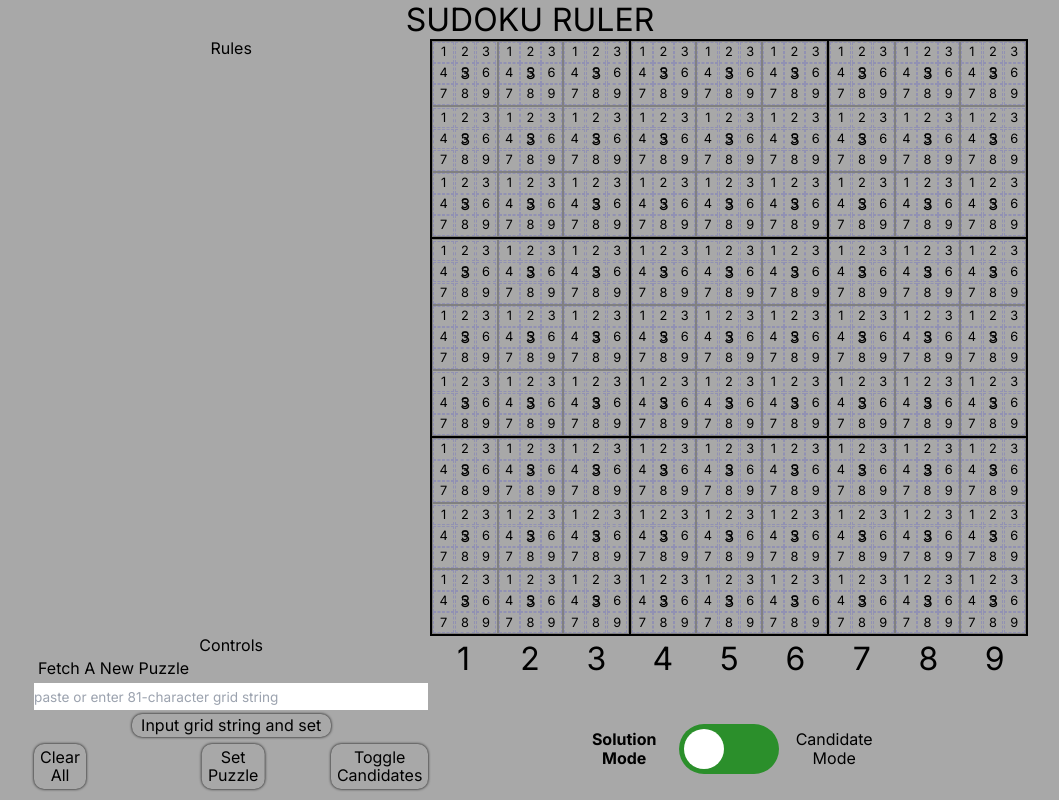
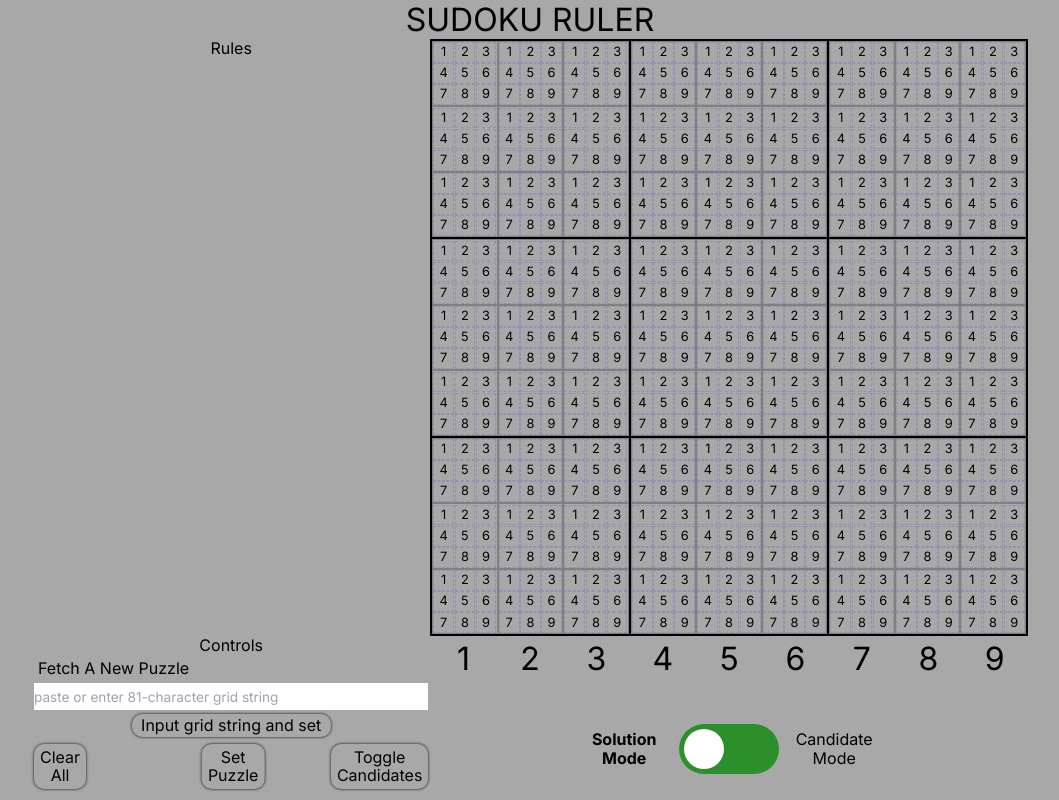
Before and after one commit to TylerHartwell/sudoku, a Next.js app: page / in a window 1280 px wide. Shown: the whole page, without its empty margins (110-1169 px from the left). Built offline with nearby package versions, Linux system fonts and the light colour scheme.

Commit message:
testing context

```diff
--- a/src/app/page.tsx
+++ b/src/app/page.tsx
@@ -1,11 +1,17 @@
+"use client"
+
 import FetchPuzzleButton from "@/components/FetchPuzzleButton"
-
-import Image from "next/image"
 import "./css/modern-normalize.css"
 import "./css/style.css"
 import Board from "@/components/board/Board"
+import { useState } from "react"
+import { createContext } from "react"
+import CandidateHighlightContext from "@/contexts/CandidateHighlightContext"
 
 export default function Page() {
+  const [gridString, setGridString] = useState("")
+  const [highlightCandidates, setHighlightCandidates] = useState(false)
+
   return (
     <div className="container">
       <section className="title">SUDOKU RULER</section>
@@ -13,13 +19,27 @@ export default function Page() {
         <div className="rules-title">Rules</div>
         <ol className="rules-list">{/* <!-- generate with js --> */}</ol>
       </section>
-      <Board />
+      <CandidateHighlightContext.Provider value={highlightCandidates}>
+        <Board />
+      </CandidateHighlightContext.Provider>
+
       <section className="controls">
         <div className="controls-title">Controls</div>
         <div className="control-buttons">
-          <FetchPuzzleButton className="fetch-grid-string-btn">Fetch A New Puzzle</FetchPuzzleButton>
-          <input type="text" placeholder="paste or enter 81-character grid string" className="grid-string" id="grid-string" />
-          <button className="input-grid-string-btn">Input grid string and set</button>
+          <FetchPuzzleButton className="fetch-grid-string-btn" setGridString={setGridString}>
+            Fetch A New Puzzle
+          </FetchPuzzleButton>
+          <input
+            type="text"
+            placeholder="paste or enter 81-character grid string"
+            className="grid-string"
+            id="grid-string"
+            value={gridString}
+            onChange={e => setGridString(e.target.value)}
+          />
+          <button className="input-grid-string-btn" onClick={() => setHighlightCandidates(prev => !prev)}>
+            Input grid string and set
+          </button>
           <button className="clear-all-btn">Clear All</button>
           <button className="set-puzzle-btn">Set Puzzle</button>
           <button className="toggle-candidates-btn">Toggle Candidates</button>
--- a/src/components/FetchPuzzleButton.tsx
+++ b/src/components/FetchPuzzleButton.tsx
@@ -2,7 +2,15 @@
 
 import { ReactNode } from "react"
 
-const FetchPuzzleButton = ({ children, className }: { children: ReactNode; className: string }) => {
+const FetchPuzzleButton = ({
+  setGridString,
+  children,
+  className
+}: {
+  setGridString: (gridString: string) => void
+  children: ReactNode
+  className: string
+}) => {
   const handleClick = async () => {
     try {
       const response = await fetch("/api/randomPuzzle")
@@ -12,7 +20,8 @@ const FetchPuzzleButton = ({ children, className }: { children: ReactNode; class
       }
 
       const data = await response.json()
-      console.log("PAGE DATA: ", data)
+      console.log("Puzzle String: ", data)
+      setGridString(data)
     } catch (error) {
       console.log("PAGE ERROR: ", error)
     }
--- a/src/components/board/Board.tsx
+++ b/src/components/board/Board.tsx
@@ -2,19 +2,84 @@ import { ReactNode } from "react"
 import Box from "./Box"
 
 const Board = () => {
-  const boardData = {
-    isSet: false,
-    isCandidateMode: false,
-    allBoxes: [],
-    allSquares: [],
-    allEntries: [],
-    allCandidates: []
-  }
+  // const boardData = {
+  //   isSet: false,
+  //   isCandidateMode: false,
+  //   allBoxes: [],
+  //   allSquares: [],
+  //   allEntries: [],
+  //   allCandidates: []
+  // }
+
+  // function createBoardHTML(boardData: any) {
+  //   boardData.allBoxes = createBoxes()
+  // }
+
+  // function resetBoardData() {
+  //   boardData.isSet = false
+  //   boardData.isCandidateMode = false
+  //   boardData.allSquares = getAllSquares()
+  //   boardData.allEntries = getAllEntries()
+  //   boardData.allCandidates = getAllCandidates()
+  // }
+
+  // function createBoxes() {
+  //   let allBoxes = []
+  //   for (let boxId = 1; boxId <= 9; boxId++) {
+  //     const box = {
+  //       boxId: boxId,
+  //       boxSquares: createSquares(boxId)
+  //     }
+  //     allBoxes.push(box)
+  //   }
+  //   return allBoxes
+  // }
+
+  // function createSquares(boxId: number) {
+  //   let boxSquares = []
+  //   for (let squareN = 1; squareN <= 9; squareN++) {
+  //     const rowN = Math.round(
+  //       Math.floor((boxId - 1) / 3) * 3 + Math.floor((squareN - 1) / 3) + 1
+  //     )
+  //     const colN = Math.round(((boxId - 1) % 3) * 3 + ((squareN - 1) % 3) + 1)
+  //     const squareId = (rowN - 1) * 9 + colN
+  //     const square = {
+  //       rowN: rowN,
+  //       colN: colN,
+  //       boxId: boxId,
+  //       squareId: squareId,
+  //       entry: {
+  //         squareId: squareId,
+  //         shownValue: "",
+  //         isLocked: false
+  //       },
+  //       squareCandidates: createCandidates(rowN, colN, boxId, squareId)
+  //     }
+  //     boxSquares.push(square)
+  //   }
+  //   return boxSquares
+  // }
+
+  // function createCandidates(rowN: number, colN: number, boxN: number, squareId: number) {
+  //   let squareCandidates = []
+  //   for (let c = 1; c <= 9; c++) {
+  //     const candidate = {
+  //       rowN: rowN,
+  //       colN: colN,
+  //       boxN: boxN,
+  //       squareId: squareId,
+  //       number: c.toString(),
+  //       eliminated: false
+  //     }
+  //     squareCandidates.push(candidate)
+  //   }
+  //   return squareCandidates
+  // }
 
   return (
     <section className="board">
       {Array.from({ length: 9 }).map((_, index) => (
-        <Box key={index} />
+        <Box key={index} boxId={index + 1} />
       ))}
     </section>
   )
--- a/src/components/board/Box.tsx
+++ b/src/components/board/Box.tsx
@@ -1,11 +1,10 @@
-import { ReactNode } from "react"
 import Square from "./Square"
 
-const Box = () => {
+const Box = ({ boxId }: { boxId: number }) => {
   return (
     <div className="box">
       {Array.from({ length: 9 }).map((_, index) => (
-        <Square key={index} />
+        <Square key={index} boxId={boxId} squareN={index + 1} />
       ))}
     </div>
   )
--- a/src/components/board/Candidate.tsx
+++ b/src/components/board/Candidate.tsx
@@ -1,5 +1,40 @@
-const Candidate = ({ candidateNumber }: { candidateNumber: number }) => {
-  return <div className="candidate">{candidateNumber}</div>
+"use client"
+
+import { useState } from "react"
+import { useContext } from "react"
+import CandidateHighlightContext from "@/contexts/CandidateHighlightContext"
+
+const Candidate = ({
+  boxId,
+  squareN,
+  candidateN,
+  isCandidatesOn
+}: {
+  boxId: number
+  squareN: number
+  candidateN: number
+  isCandidatesOn: boolean
+}) => {
+  const [isEliminated, setIsEliminated] = useState(false)
+  const isHighlighted = useContext(CandidateHighlightContext)
+
+  const toggleEliminated = () => {
+    setIsEliminated(prevState => !prevState)
+  }
+
+  // const eliminate = () => {
+  //   if (!isEliminated) setIsEliminated(true)
+  // }
+
+  // const uneliminate = () => {
+  //   if (isEliminated) setIsEliminated(false)
+  // }
+
+  return (
+    <div className={`candidate ${isHighlighted ? "highlight" : ""}`} onClick={toggleEliminated}>
+      {!isEliminated && isCandidatesOn ? candidateN.toString() : ""}
+    </div>
+  )
 }
 
 export default Candidate
--- a/src/components/board/Entry.tsx
+++ b/src/components/board/Entry.tsx
@@ -1,5 +1,16 @@
-const Entry = () => {
-  return <div className="entry">3</div>
+"use client"
+
+import { useState } from "react"
+
+const Entry = ({ boxId, squareN }: { boxId: number; squareN: number }) => {
+  const [shownValue, setShownValue] = useState("")
+  const [isLocked, setIsLocked] = useState(false)
+
+  return (
+    <div className="entry" contentEditable={!isLocked} tabIndex={-1}>
+      {shownValue}
+    </div>
+  )
 }
 
 export default Entry
--- a/src/components/board/Square.tsx
+++ b/src/components/board/Square.tsx
@@ -2,13 +2,13 @@ import { ReactNode } from "react"
 import Candidate from "./Candidate"
 import Entry from "./Entry"
 
-const Square = () => {
+const Square = ({ boxId, squareN }: { boxId: number; squareN: number }) => {
   return (
     <div className="square">
       {Array.from({ length: 9 }).map((_, index) => (
-        <Candidate key={index} candidateNumber={index + 1} />
+        <Candidate key={index} boxId={boxId} squareN={squareN} candidateN={index + 1} isCandidatesOn={true} />
       ))}
-      <Entry />
+      <Entry boxId={boxId} squareN={squareN} />
     </div>
   )
 }
--- /dev/null
+++ b/src/contexts/CandidateHighlightContext.js
@@ -0,0 +1,5 @@
+import { createContext } from "react"
+
+const CandidateHighlightContext = createContext()
+
+export default CandidateHighlightContext
```
